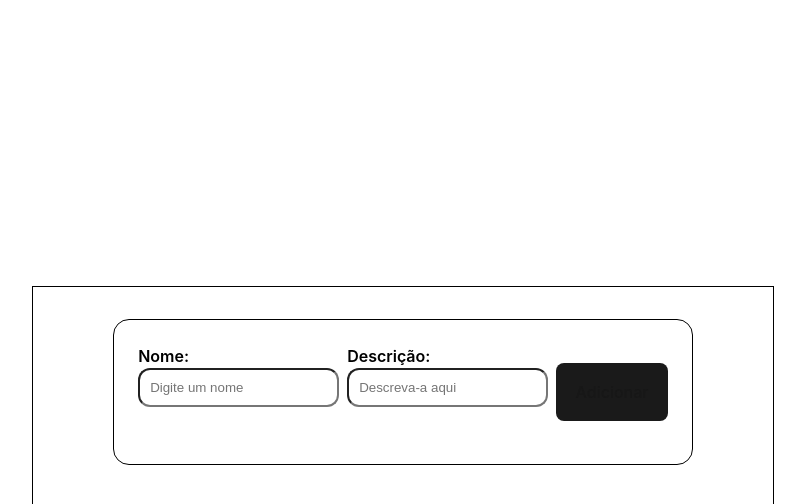
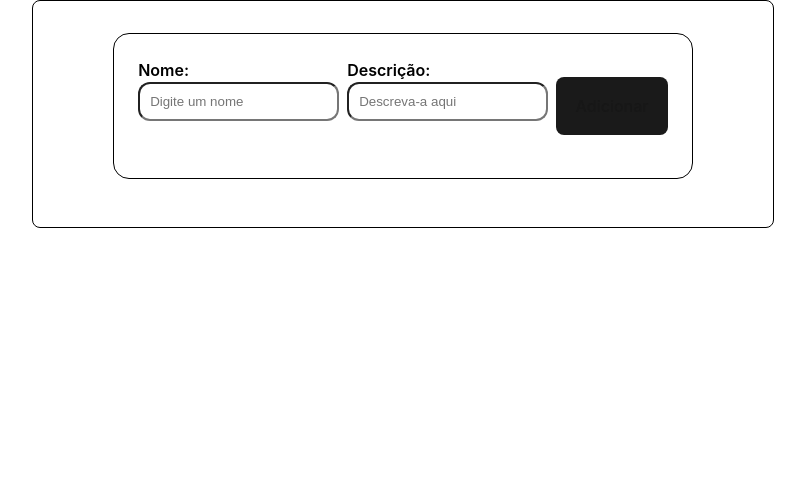
Before and after one commit to RicardoSouza03/Vite_project, a React (Vite) app in the folder vite-project/: page /list in a window 1280 px wide. Shown: the top 504 px of the page, without its empty margins (237-1042 px from the left). Built offline with nearby package versions, Linux system fonts and the light colour scheme.

Commit message:
Style: add border radius to list

```diff
--- a/vite-project/src/Css/List.css
+++ b/vite-project/src/Css/List.css
@@ -1,5 +1,9 @@
 body::-webkit-scrollbar {
     display: none;
+}
+
+body {
+    align-items: start;
 }
 
 .list_main {
@@ -11,6 +15,7 @@ body::-webkit-scrollbar {
     max-width: 80vh;
     max-height: fit-content;
     padding: 4vh 10vh;
+    border-radius: 1vh;
 }
 
 .newTask_section {
```
